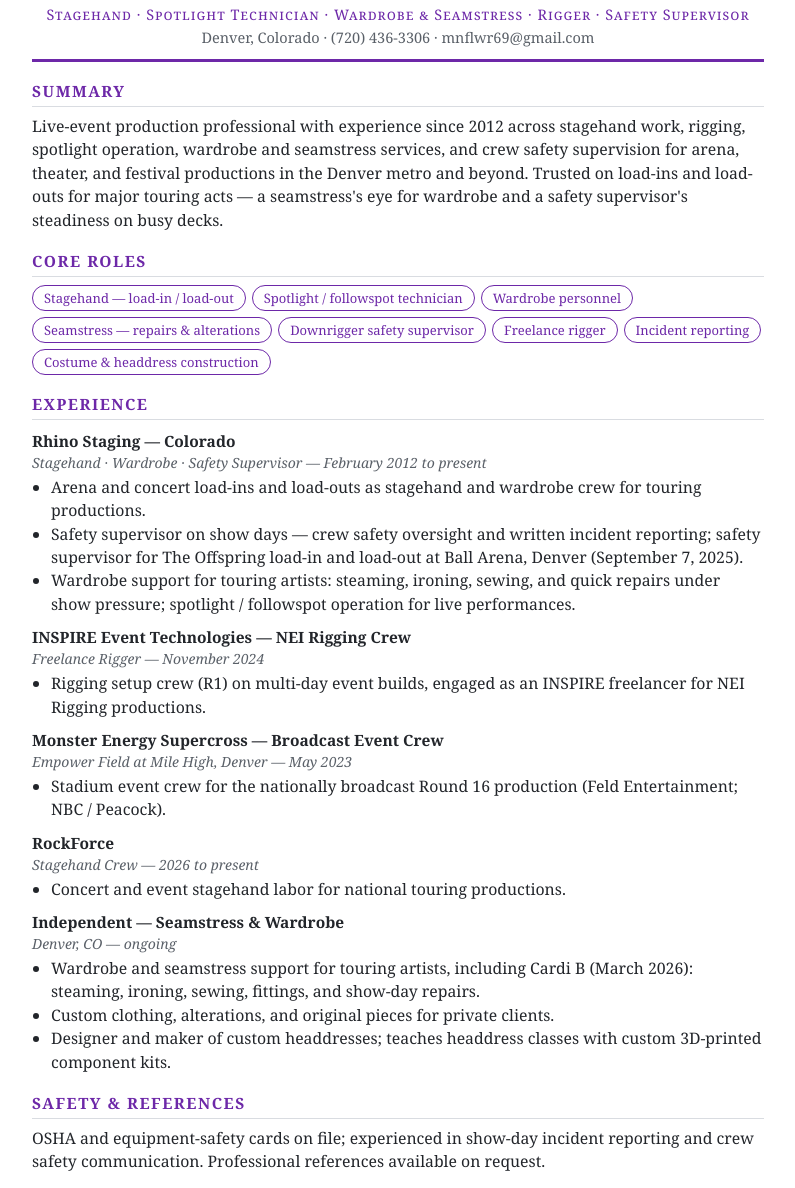
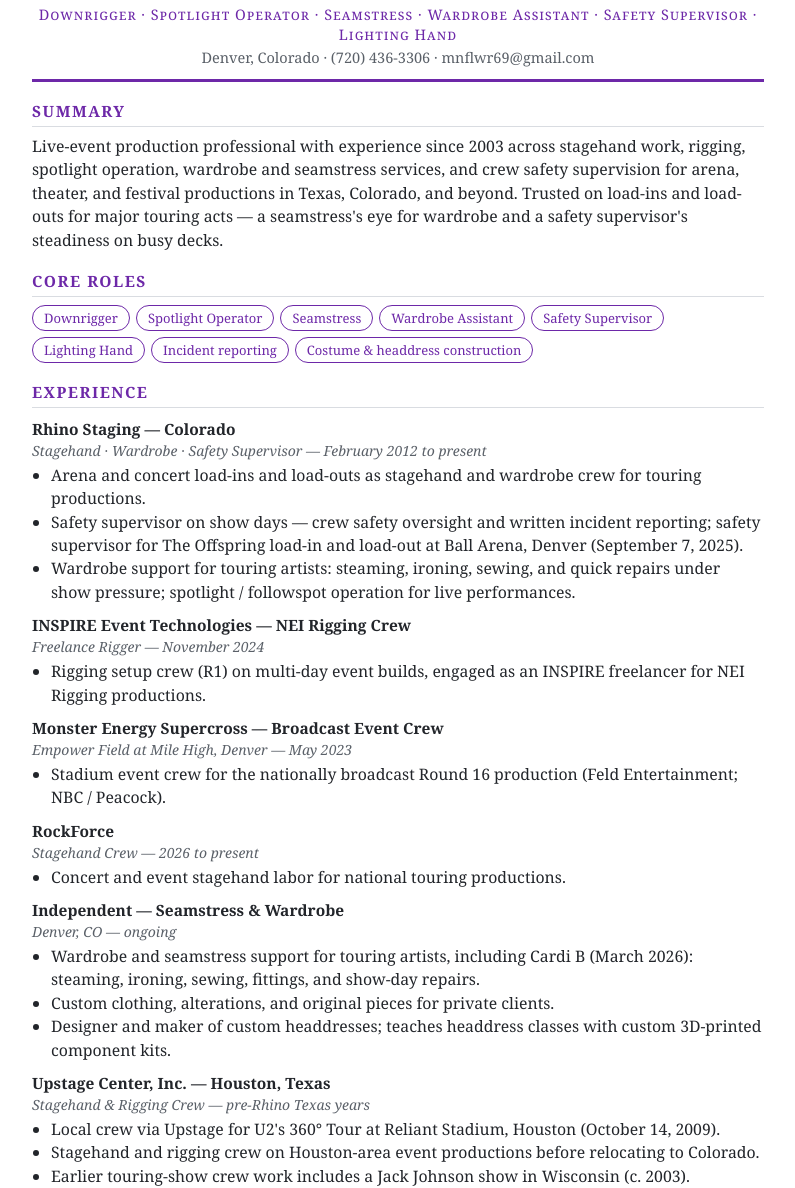
Before and after one commit to mnflwr69-cmd/mnflwr69-cmd.github.io, a plain HTML site: page resume.html in a window 1280 px wide. Shown: the part 112-1300 px from the top of the page, without its empty margins (242-1037 px from the left). Drawn offline with Linux system fonts and the light colour scheme.

Commit message:
Add files via upload

```diff
--- a/resume.html
+++ b/resume.html
@@ -46,18 +46,18 @@
   <div class="toplinks"><a href="index.html">← Portfolio</a> · <a href="healing.html">Healing Practices</a></div>
   <header>
     <h1>Stephanie Hodges</h1>
-    <div class="roles">Stagehand · Spotlight Technician · Wardrobe &amp; Seamstress · Rigger · Safety Supervisor</div>
+    <div class="roles">Downrigger · Spotlight Operator · Seamstress · Wardrobe Assistant · Safety Supervisor · Lighting Hand</div>
     <div class="contact">Denver, Colorado · <a href="tel:+17204363306">(720) 436-3306</a> · <a href="mailto:mnflwr69@gmail.com">mnflwr69@gmail.com</a></div>
   </header>
 
   <h2>Summary</h2>
-  <p>Live-event production professional with experience since 2012 across stagehand work, rigging, spotlight operation, wardrobe and seamstress services, and crew safety supervision for arena, theater, and festival productions in the Denver metro and beyond. Trusted on load-ins and load-outs for major touring acts — a seamstress's eye for wardrobe and a safety supervisor's steadiness on busy decks.</p>
+  <p>Live-event production professional with experience since 2003 across stagehand work, rigging, spotlight operation, wardrobe and seamstress services, and crew safety supervision for arena, theater, and festival productions in Texas, Colorado, and beyond. Trusted on load-ins and load-outs for major touring acts — a seamstress's eye for wardrobe and a safety supervisor's steadiness on busy decks.</p>
 
   <h2>Core Roles</h2>
   <div class="skills">
-    <span>Stagehand — load-in / load-out</span><span>Spotlight / followspot technician</span>
-    <span>Wardrobe personnel</span><span>Seamstress — repairs &amp; alterations</span>
-    <span>Downrigger safety supervisor</span><span>Freelance rigger</span>
+    <span>Downrigger</span><span>Spotlight Operator</span>
+    <span>Seamstress</span><span>Wardrobe Assistant</span>
+    <span>Safety Supervisor</span><span>Lighting Hand</span>
     <span>Incident reporting</span><span>Costume &amp; headdress construction</span>
   </div>
 
@@ -97,8 +97,16 @@
     <li>Designer and maker of custom headdresses; teaches headdress classes with custom 3D-printed component kits.</li>
   </ul>
 
+  <h3>Upstage Center, Inc. — Houston, Texas</h3>
+  <div class="meta">Stagehand &amp; Rigging Crew — pre-Rhino Texas years</div>
+  <ul>
+    <li>Local crew via Upstage for U2's 360° Tour at Reliant Stadium, Houston (October 14, 2009).</li>
+    <li>Stagehand and rigging crew on Houston-area event productions before relocating to Colorado.</li>
+    <li>Earlier touring-show crew work includes a Jack Johnson show in Wisconsin (c. 2003).</li>
+  </ul>
+
   <h2>Safety &amp; References</h2>
-  <p>OSHA and equipment-safety cards on file; experienced in show-day incident reporting and crew safety communication. Professional references available on request.</p>
+  <p>OSHA and equipment-safety cards on file; experienced in show-day incident reporting and crew safety communication. Professional references are listed on the accompanying reference sheet, available on request.</p>
 </div>
 </body>
 </html>
```
